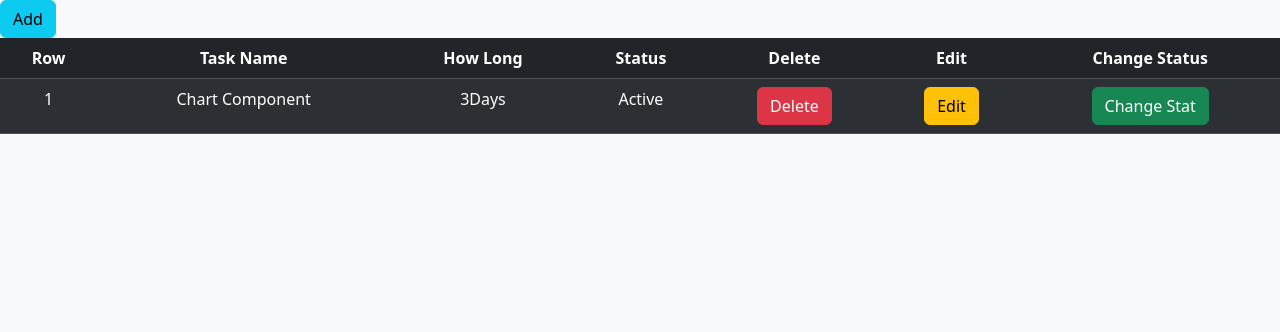
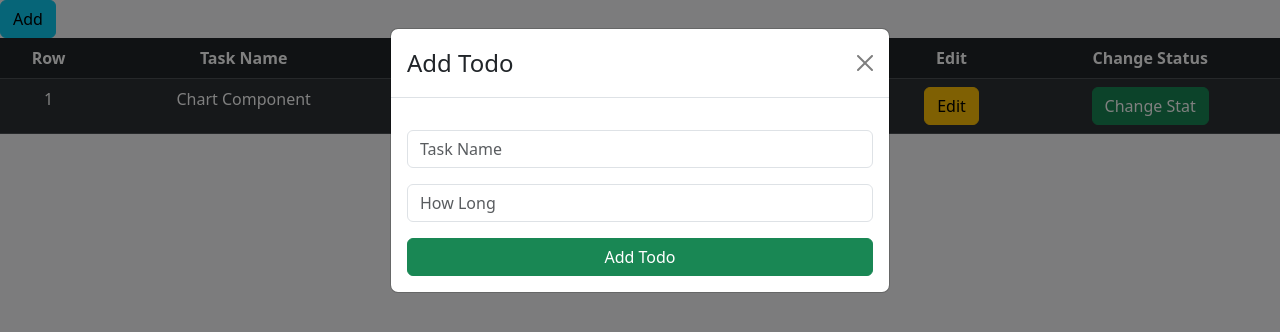
Before and after one commit to SaeidGolkhoo/todo-app-vue3, a Vue app in the folder todo-app-vue3/: page / in a window 1280 px wide. Both pictures are taken after a click on the button "Add". Shown: the top 332 px of the page. Built offline with nearby package versions, Linux system fonts and the light colour scheme.

Commit message:
I added Modal for AddingForm

```diff
--- a/todo-app-vue3/src/App.vue
+++ b/todo-app-vue3/src/App.vue
@@ -1,5 +1,12 @@
 <template>
-  <button type="button" class="btn btn-info">Add</button>
+  <button
+    type="button"
+    class="btn btn-info"
+    data-bs-toggle="modal"
+    data-bs-target="#addModal"
+  >
+    Add
+  </button>
   <table class="table table-dark table-striped text-center text-capitalize">
     <thead>
       <tr>
@@ -26,6 +33,38 @@
       </tr>
     </tbody>
   </table>
+
+  <!-- The Modal -->
+  <div class="modal fade" id="addModal">
+    <div class="modal-dialog">
+      <div class="modal-content">
+        <!-- Modal Header -->
+        <div class="modal-header">
+          <h4 class="modal-title">Add Todo</h4>
+          <button
+            type="button"
+            class="btn-close"
+            data-bs-dismiss="modal"
+          ></button>
+        </div>
+
+        <!-- Modal body -->
+        <div class="modal-body">
+          <input
+            type="text"
+            class="form-control mt-3"
+            placeholder="Task Name"
+          />
+          <input type="text" class="form-control mt-3" placeholder="How Long" />
+          <div class="d-grid">
+            <button type="button" class="btn btn-block btn-success mt-3">
+              Add Todo
+            </button>
+          </div>
+        </div>
+      </div>
+    </div>
+  </div>
 </template>
 
 <script setup></script>
```
